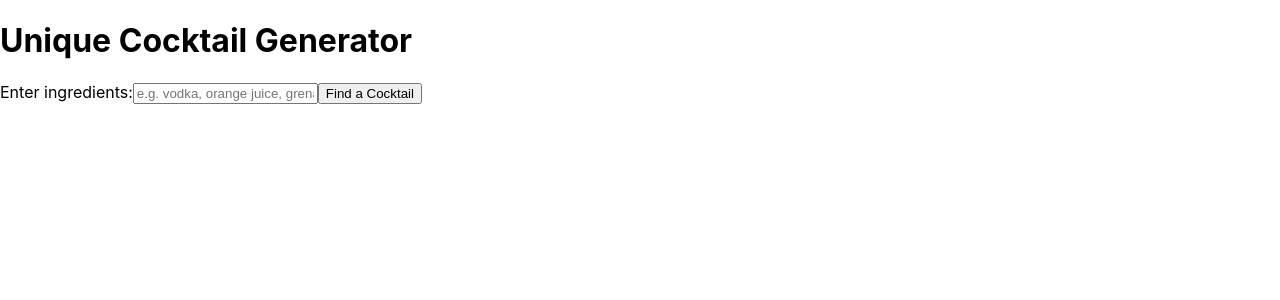
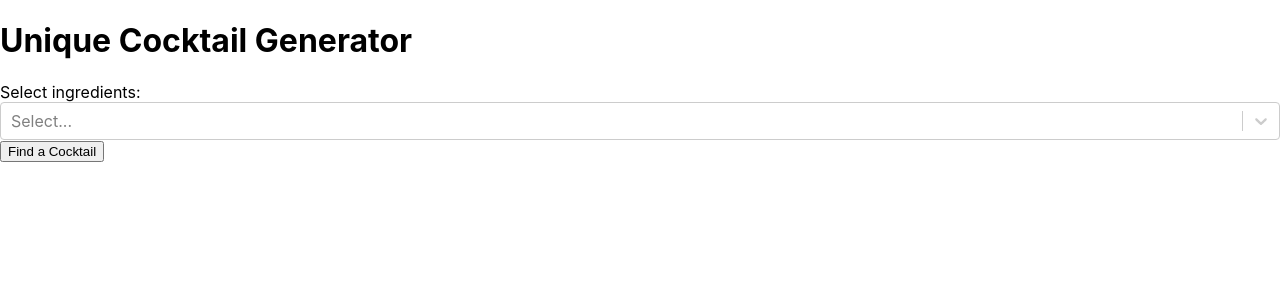
Before and after one commit to Steven-McCombe/cocktail-generator, a React (Create React App) app: page / in a window 1280 px wide. Shown: the top 300 px of the page. Built offline with nearby package versions, Linux system fonts and the light colour scheme.

Commit message:
added dropdown menu with popular ingredients

```diff
--- a/package.json
+++ b/package.json
@@ -12,6 +12,7 @@
     "react": "^18.2.0",
     "react-dom": "^18.2.0",
     "react-scripts": "5.0.1",
+    "react-select": "^5.7.2",
     "web-vitals": "^2.1.4"
   },
   "scripts": {
--- a/src/App.js
+++ b/src/App.js
@@ -1,15 +1,36 @@
 import React, { useState } from 'react';
 import axios from 'axios';
+import Select from 'react-select';
+
+const ingredientOptions = [
+  // Liquors
+  { value: 'vodka', label: 'Vodka' },
+  { value: 'gin', label: 'Gin' },
+  { value: 'rum', label: 'Rum' },
+  // Whiskeys
+  { value: 'scotch', label: 'Scotch' },
+  { value: 'bourbon', label: 'Bourbon' },
+  // Mixers
+  { value: 'tonic water', label: 'Tonic Water' },
+  { value: 'orange juice', label: 'Orange Juice' },
+  // Herbs
+  { value: 'mint', label: 'Mint' },
+  { value: 'basil', label: 'Basil' },
+  // Fruits
+  { value: 'lemon', label: 'Lemon' },
+  { value: 'lime', label: 'Lime' },
+];
 
 function App() {
-  const [ingredients, setIngredients] = useState('');
+  const [selectedIngredients, setSelectedIngredients] = useState([]);
   const [recipe, setRecipe] = useState(null);
   const [loading, setLoading] = useState(false);
 
   const fetchCocktail = async () => {
     setLoading(true);
+    const ingredients = selectedIngredients.map(ingredient => ingredient.value).join(', ');
     try {
-      const prompt = `create a unique cocktail that has never been made before using any of the following ingredients: ${ingredients}. Give the cocktail a unique name.`;
+      const prompt = `Generate a unique cocktail recipe using the following ingredients: ${ingredients}.`;
       const response = await axios.post('https://api.openai.com/v1/engines/text-davinci-002/completions', {
         prompt,
         max_tokens: 100,
@@ -34,13 +55,14 @@ function App() {
   return (
     <div className="App">
       <h1>Unique Cocktail Generator</h1>
-      <label htmlFor="ingredients">Enter ingredients:</label>
-      <input
-        type="text"
+      <label htmlFor="ingredients">Select ingredients:</label>
+      <Select
+        isMulti
         id="ingredients"
-        value={ingredients}
-        onChange={(e) => setIngredients(e.target.value)}
-        placeholder="e.g. vodka, orange juice, grenadine"
+        options={ingredientOptions}
+        onChange={setSelectedIngredients}
+        className="basic-multi-select"
+        classNamePrefix="select"
       />
       <button onClick={fetchCocktail} disabled={loading}>
         {loading ? 'Loading...' : 'Find a Cocktail'}
```
Also changed, not shown: 2 other files (tests, documents, lock files or other folders). Lines whose indentation alone changed are shown as unchanged.
